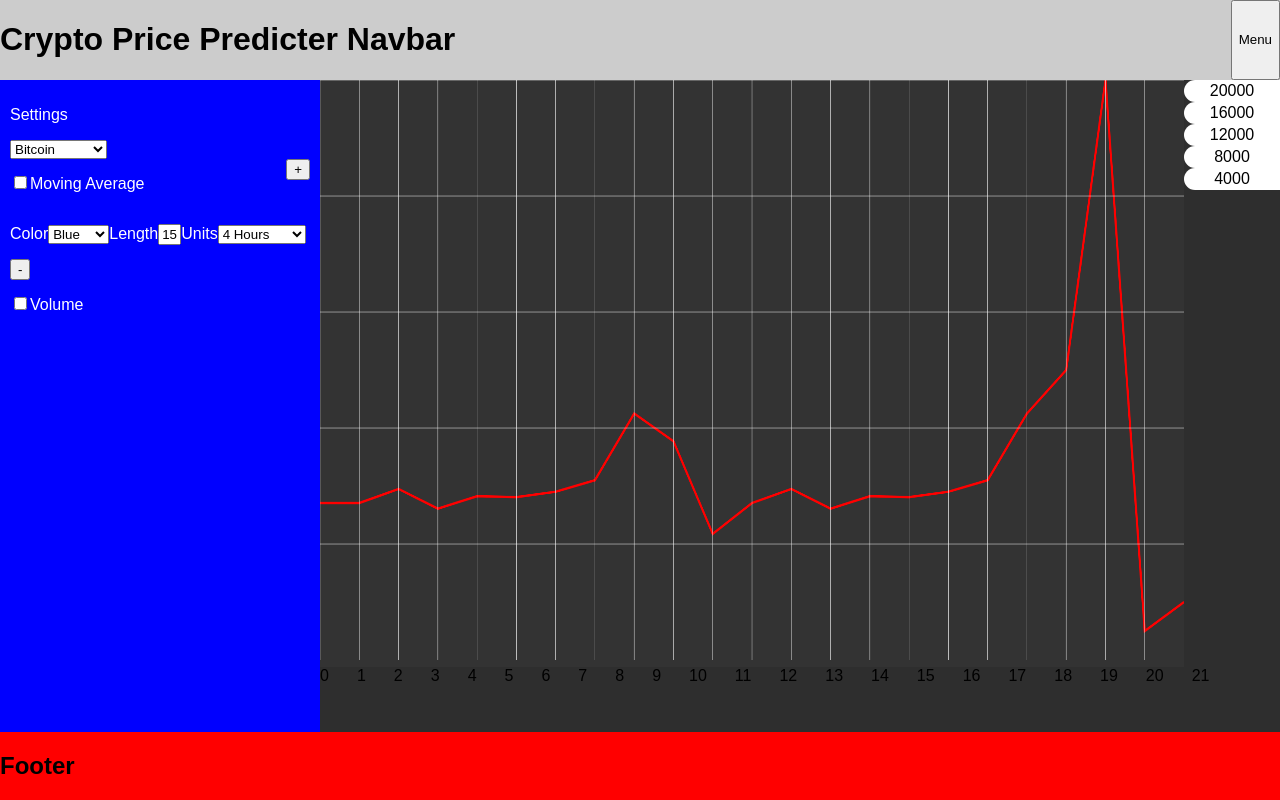
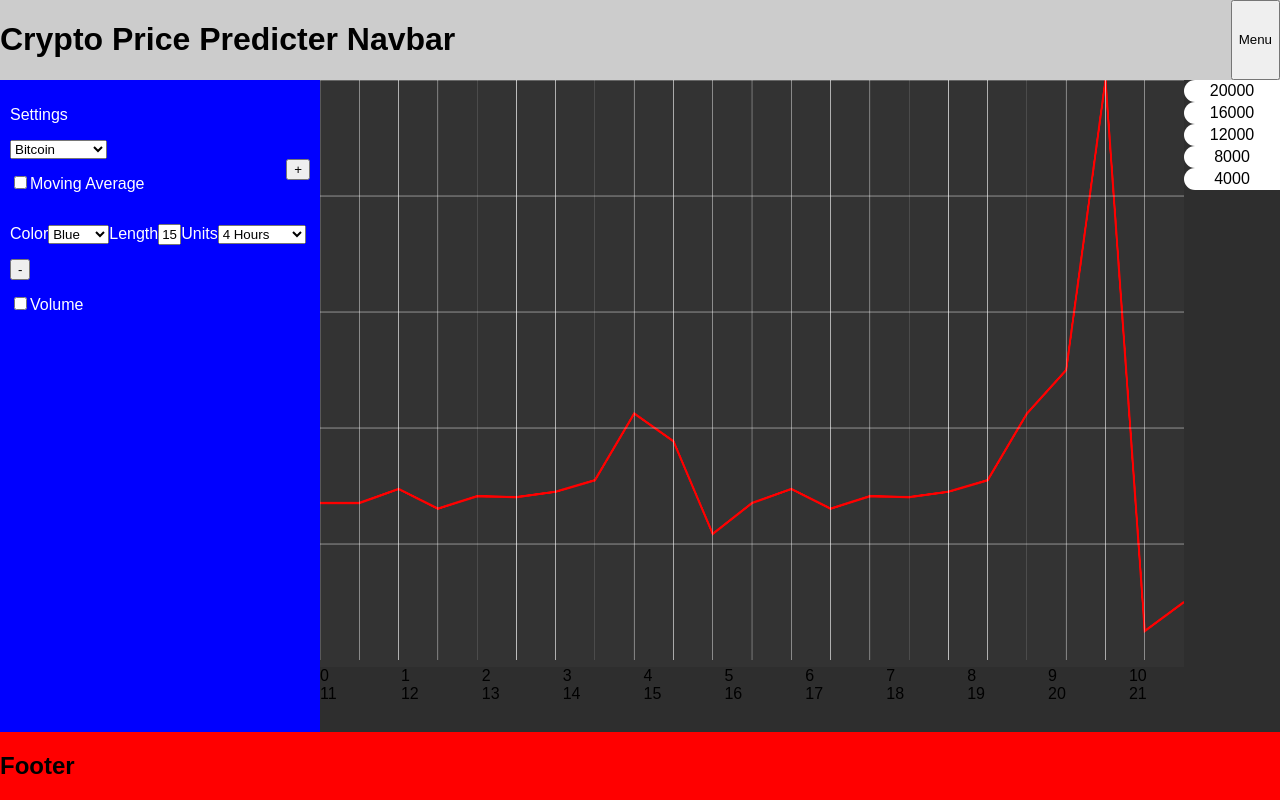
Before and after one commit to iSadist/CryptoPricePredicter, a React app in the folder cryptopricepredicter/: page / in a window 1280 px wide. Built offline with nearby package versions, Linux system fonts and the light colour scheme.

Commit message:
Added first draft for aligning labels to grid
Signed-off-by: Patrik Elfborg <patrik.elfborg@gmail.com>

```diff
--- a/cryptopricepredicter/src/MainContent/MainContent.scss
+++ b/cryptopricepredicter/src/MainContent/MainContent.scss
@@ -32,7 +32,3 @@
   background-color: white;
   color: black;
 }
-
-.timeframe-item {
-  margin-right: 28px;
-}
--- a/cryptopricepredicter/src/MainContent/TimeframeItem.js
+++ b/cryptopricepredicter/src/MainContent/TimeframeItem.js
@@ -6,9 +6,23 @@ class TimeframeItem extends Component {
     super(props);
   }
 
+
   render() {
+    const stylesSpan = {
+      width: 100 + 'vw',
+      position: 'relative',
+    };
+    const stylesDiv = {
+      // TODO: feed the size of each box into this class in order to
+      // render the label aligned with the grid
+      width: 80.9 + 'px',
+      display: 'inline-block',
+    };
+
     return (
-      <span className="timeframe-item">{this.props.label}</span>
+      <div style={stylesDiv}>
+        <span className="timeframe-item" style={stylesSpan}>{this.props.label}</span>
+      </div>
     );
   }
 }
```
